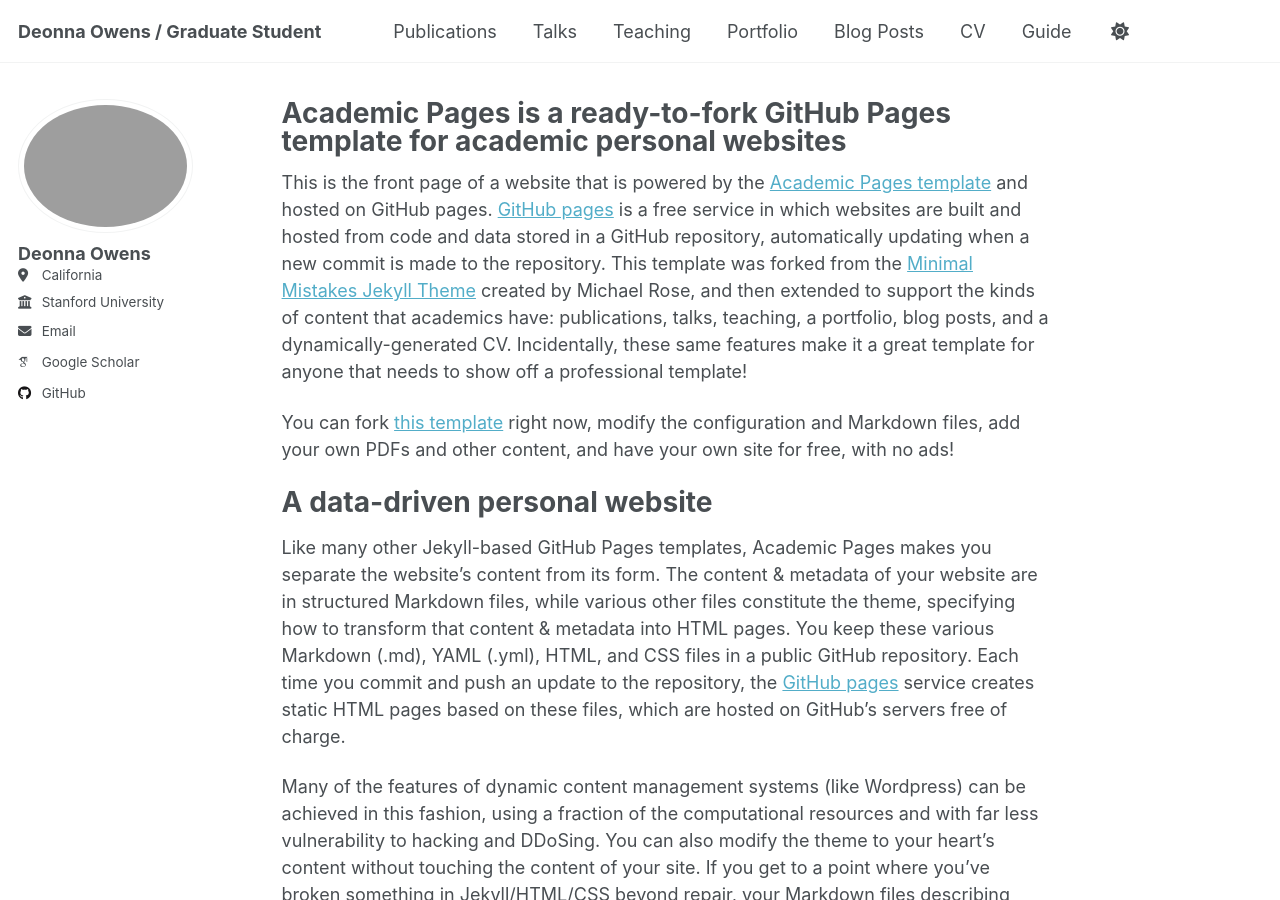
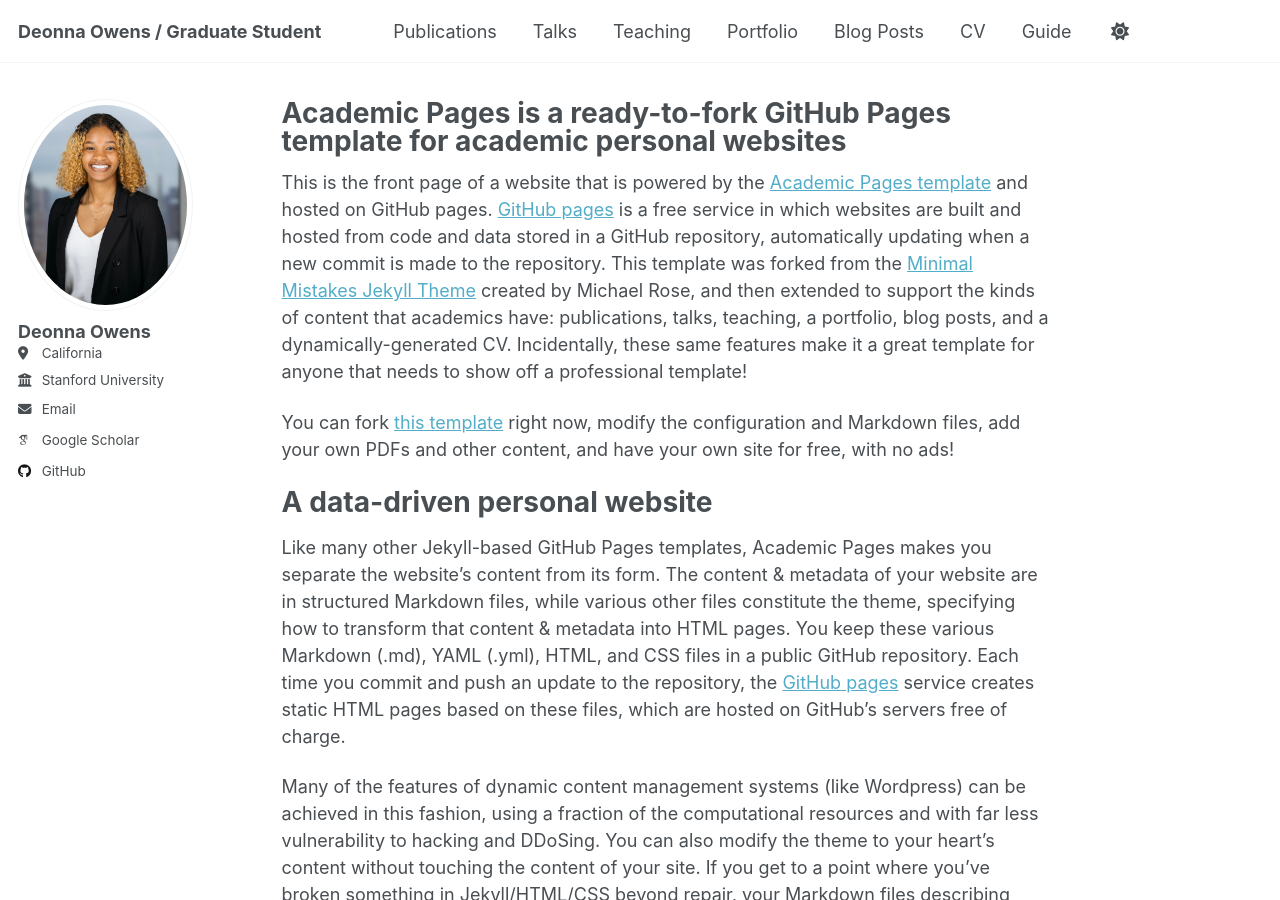
Before and after one commit to deonnao/deonnao.github.io, a Jekyll site: the page built from _pages/about.md, in a window 1280 px wide and 900 px high. Built offline with Jekyll 4.4.1, drawn with Linux system fonts in a browser that asks for light colours; some web fonts are replaced; a script that is not in the unit is left out.

Commit message:
Update author avatar image filename

```diff
--- a/_config.yml
+++ b/_config.yml
@@ -23,7 +23,7 @@ repository               : "academicpages/academicpages.github.io"
 #               Additional customization can be done by editing /_includes/author-profile.html
 author:
   # Biographic information
-  avatar           : "headshot.jpeg"
+  avatar           : "profile.jpg"
   name             : "Deonna Owens"
   # pronouns         : # example: "she/her"
   # bio              : "Short biography for the left-hand sidebar"
```
